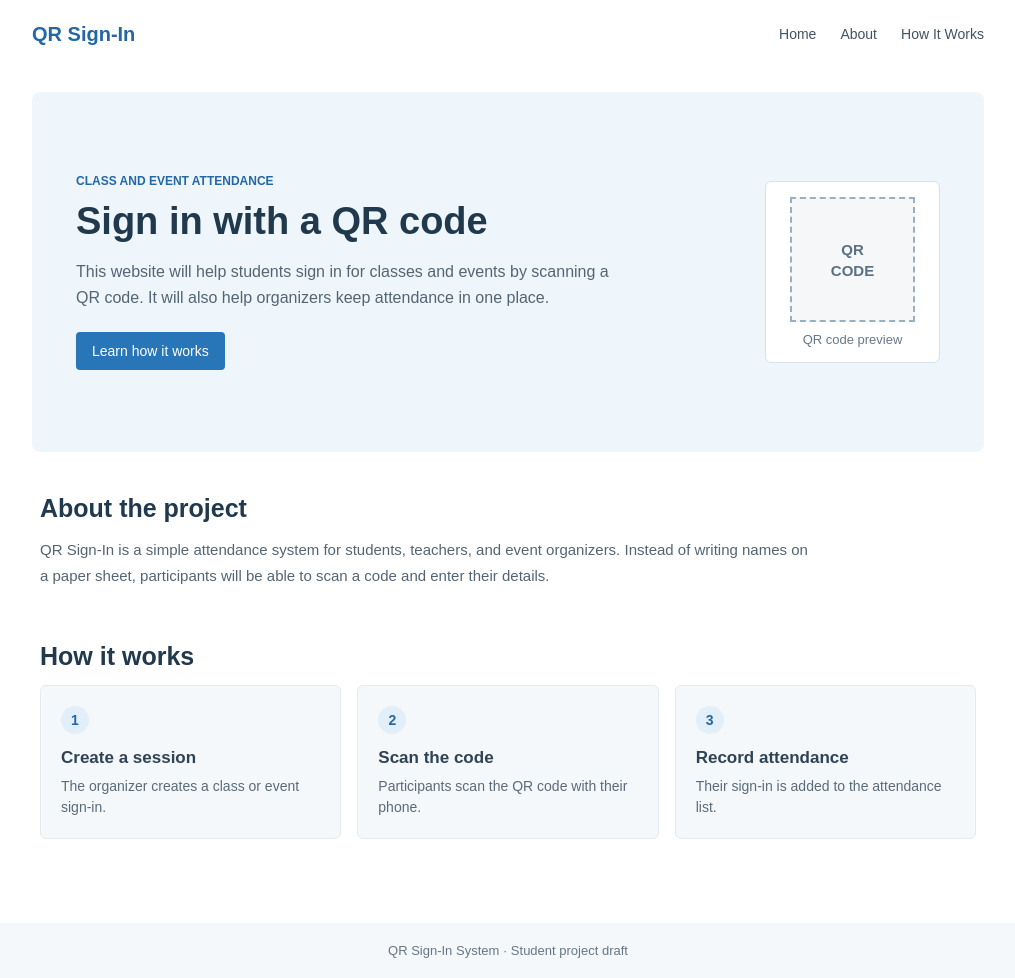
After one commit to aaravlamba7/gatepass, a PHP site: page /index.html in a window 1280 px wide. The commit adds this page. Shown: the whole page, without its empty margins (132-1147 px from the left). Run offline with PHP 8.4, Linux system fonts and the light colour scheme.

Commit message:
Add files via upload

```diff
--- /dev/null
+++ b/index.html
@@ -0,0 +1,66 @@
+<!doctype html>
+<html lang="en">
+<head>
+  <meta charset="utf-8">
+  <meta name="viewport" content="width=device-width, initial-scale=1">
+  <title>QR Sign-In System</title>
+  <link rel="stylesheet" href="style.css">
+</head>
+<body>
+  <header>
+    <nav class="navbar">
+      <a class="logo" href="#home">QR Sign-In</a>
+      <div class="nav-links">
+        <a href="#home">Home</a>
+        <a href="#about">About</a>
+        <a href="#how-it-works">How It Works</a>
+      </div>
+    </nav>
+  </header>
+
+  <main>
+    <section class="intro" id="home">
+      <div class="intro-text">
+        <p class="small-heading">CLASS AND EVENT ATTENDANCE</p>
+        <h1>Sign in with a QR code</h1>
+        <p class="intro-copy">This website will help students sign in for classes and events by scanning a QR code. It will also help organizers keep attendance in one place.</p>
+        <a class="button" href="#how-it-works">Learn how it works</a>
+      </div>
+      <div class="qr-placeholder" aria-label="QR code preview placeholder">
+        <div class="qr-box">QR<br>CODE</div>
+        <p>QR code preview</p>
+      </div>
+    </section>
+
+    <section class="about-section" id="about">
+      <h2>About the project</h2>
+      <p>QR Sign-In is a simple attendance system for students, teachers, and event organizers. Instead of writing names on a paper sheet, participants will be able to scan a code and enter their details.</p>
+    </section>
+
+    <section class="how-section" id="how-it-works">
+      <h2>How it works</h2>
+      <div class="steps">
+        <article class="step">
+          <span class="number">1</span>
+          <h3>Create a session</h3>
+          <p>The organizer creates a class or event sign-in.</p>
+        </article>
+        <article class="step">
+          <span class="number">2</span>
+          <h3>Scan the code</h3>
+          <p>Participants scan the QR code with their phone.</p>
+        </article>
+        <article class="step">
+          <span class="number">3</span>
+          <h3>Record attendance</h3>
+          <p>Their sign-in is added to the attendance list.</p>
+        </article>
+      </div>
+    </section>
+  </main>
+
+  <footer>
+    <p>QR Sign-In System · Student project draft</p>
+  </footer>
+</body>
+</html>
--- a/style.css
+++ b/style.css
@@ -1,84 +1,251 @@
-* { box-sizing: border-box; }
-body { margin: 0; color: #263746; background: #fff; font-family: Arial, sans-serif; }
-a { color: #2467a5; }
-button, input { font: inherit; }
-.container { width: min(1000px, calc(100% - 36px)); margin: 0 auto; }
-.topbar { border-bottom: 1px solid #e2e9ee; }
-.nav { min-height: 64px; display: flex; align-items: center; justify-content: space-between; }
-.brand { color: #2467a5; font-size: 20px; font-weight: 700; text-decoration: none; }
-.nav-links { display: flex; gap: 22px; }
-.nav-links a { color: #405366; font-size: 14px; text-decoration: none; }
-.nav-links a:hover { color: #2467a5; }
-.hero { display: grid; grid-template-columns: 1.2fr .8fr; gap: 35px; align-items: center; padding: 48px 0 42px; }
-.eyebrow { margin: 0 0 9px; color: #2467a5; font-size: 12px; font-weight: 700; }
-h1 { margin: 0 0 13px; color: #20394d; font-size: 36px; }
-.lead { max-width: 570px; margin: 0 0 12px; color: #536575; font-size: 17px; line-height: 1.6; }
-.note, .small-note { color: #72818d; font-size: 12px; line-height: 1.55; }
-.form-card { padding: 23px; border: 1px solid #dce6ed; border-radius: 6px; background: #f8fafb; }
-.form-card h2 { margin: 0 0 8px; color: #20394d; font-size: 21px; }
-.form-card > p { color: #5b6d7b; font-size: 14px; line-height: 1.5; }
-form { display: grid; gap: 9px; }
-label { margin-top: 4px; color: #405366; font-size: 13px; font-weight: 700; }
-input { width: 100%; min-height: 40px; padding: 9px 10px; border: 1px solid #cdd9e2; border-radius: 4px; background: #fff; color: #263746; }
-input:focus { outline: 2px solid #b8d7f0; border-color: #4386be; }
-.button { min-height: 39px; display: inline-flex; align-items: center; justify-content: center; padding: 8px 13px; border: 1px solid #2875b8; border-radius: 4px; background: #2875b8; color: #fff; font-size: 13px; font-weight: 700; text-decoration: none; cursor: pointer; }
-.button:hover { background: #1e5e96; }
-.button:disabled { opacity: .55; cursor: not-allowed; }
-.button-secondary { border-color: #b9cbd8; background: #fff; color: #31536e; }
-.button-secondary:hover { background: #eef6fc; }
-.button-danger { border-color: #b74b4b; background: #b74b4b; }
-.button-danger:hover { background: #963939; }
-.steps-section { padding: 22px 0 35px; border-top: 1px solid #e4ebf0; }
-.steps-section h2, .about-section h2 { margin: 0 0 14px; color: #20394d; font-size: 24px; }
-.steps { display: grid; grid-template-columns: repeat(3, 1fr); gap: 14px; }
-.step { padding: 16px; border: 1px solid #e1e8ed; border-radius: 5px; background: #f7f9fa; }
-.step > span { width: 25px; height: 25px; display: grid; place-items: center; border-radius: 50%; background: #e1eff8; color: #2467a5; font-size: 13px; font-weight: bold; }
-.step h3 { margin: 12px 0 6px; color: #2e4355; font-size: 16px; }
-.step p { margin: 0; color: #5a6b79; font-size: 13px; line-height: 1.5; }
-.session-header { display: flex; align-items: center; justify-content: space-between; gap: 20px; padding: 28px 0 20px; }
-.session-header h1 { margin-bottom: 8px; }
-.status { margin: 0; font-size: 13px; }
-.status::before { content: ''; width: 8px; height: 8px; display: inline-block; margin-right: 7px; border-radius: 50%; background: #349765; }
-.status.closed::before { background: #b74b4b; }
-.status.open { color: #28784f; }
-.status.closed { color: #a03b3b; }
-.dashboard-actions { display: flex; gap: 9px; align-items: center; }
-.inline-form { display: inline; }
-.dashboard-grid { display: grid; grid-template-columns: 310px 1fr; gap: 17px; align-items: start; }
-.qr-card { text-align: center; }
-.qr-card h2, .attendance-card h2 { font-size: 19px; }
-.qr-box { min-height: 205px; display: grid; place-items: center; margin: 14px auto; }
-.qr-box img, .qr-box canvas { max-width: 100%; }
-.copy-row { display: flex; gap: 7px; }
-.copy-row input { min-width: 0; font-size: 11px; }
-.attendance-title { display: flex; align-items: center; justify-content: space-between; }
-.attendance-title p { margin: 0 0 10px; color: #657786; font-size: 13px; }
-.table-wrap { overflow-x: auto; }
-table { width: 100%; border-collapse: collapse; text-align: left; font-size: 13px; }
-th, td { padding: 10px 8px; border-bottom: 1px solid #e1e8ed; }
-th { color: #526575; background: #f2f6f8; font-size: 12px; }
-.empty { padding: 20px 0; color: #71808c; }
-.organizer-note { margin-top: 13px; }
-.narrow { max-width: 560px; padding-top: 35px; }
-.page-card { padding: 27px; }
-.page-card form { margin-top: 17px; }
-.notice { padding: 10px; border-radius: 4px; font-size: 14px; }
-.notice.success { background: #edf7ef; color: #25733f; }
-.notice.error { background: #fff0f0; color: #a13737; }
-.about-section { margin-top: 22px; border-top: 1px solid #e4ebf0; padding-top: 22px; }
-.about-section p { max-width: 740px; color: #536575; font-size: 14px; line-height: 1.7; }
-footer { margin-top: 32px; padding: 17px; background: #f3f7fa; color: #667887; text-align: center; font-size: 13px; }
-footer p { margin: 0; }
-@media (max-width: 700px) {
-  .hero { grid-template-columns: 1fr; gap: 19px; padding: 32px 0; }
-  h1 { font-size: 31px; }
-  .steps, .dashboard-grid { grid-template-columns: 1fr; }
-  .session-header { align-items: flex-start; flex-direction: column; }
-  .dashboard-actions { flex-wrap: wrap; }
+* {
+  box-sizing: border-box;
 }
-@media (max-width: 450px) {
-  .container { width: calc(100% - 28px); }
-  .nav { align-items: flex-start; flex-direction: column; padding: 13px 0; gap: 10px; }
-  .nav-links { gap: 15px; }
-  .copy-row { flex-direction: column; }
+
+html {
+  scroll-behavior: smooth;
 }
+
+body {
+  margin: 0;
+  color: #263746;
+  background: #ffffff;
+  font-family: Arial, sans-serif;
+}
+
+.navbar {
+  max-width: 1000px;
+  min-height: 68px;
+  margin: 0 auto;
+  padding: 0 24px;
+  display: flex;
+  align-items: center;
+  justify-content: space-between;
+}
+
+.logo {
+  color: #2467a5;
+  font-size: 20px;
+  font-weight: bold;
+  text-decoration: none;
+}
+
+.nav-links {
+  display: flex;
+  gap: 24px;
+}
+
+.nav-links a {
+  color: #405366;
+  font-size: 14px;
+  text-decoration: none;
+}
+
+.nav-links a:hover {
+  color: #2467a5;
+}
+
+main {
+  max-width: 1000px;
+  margin: 0 auto;
+  padding: 24px;
+}
+
+.intro {
+  min-height: 360px;
+  padding: 44px;
+  display: flex;
+  align-items: center;
+  justify-content: space-between;
+  gap: 40px;
+  background: #eef6fc;
+  border-radius: 8px;
+}
+
+.intro-text {
+  max-width: 590px;
+}
+
+.small-heading {
+  margin: 0 0 12px;
+  color: #2467a5;
+  font-size: 12px;
+  font-weight: bold;
+}
+
+h1 {
+  margin: 0 0 16px;
+  color: #20394d;
+  font-size: 38px;
+}
+
+.intro-copy {
+  max-width: 540px;
+  margin: 0 0 22px;
+  color: #536575;
+  font-size: 16px;
+  line-height: 1.6;
+}
+
+.button {
+  display: inline-block;
+  padding: 11px 16px;
+  color: #ffffff;
+  background: #2875b8;
+  border-radius: 4px;
+  font-size: 14px;
+  text-decoration: none;
+}
+
+.button:hover {
+  background: #1e5e96;
+}
+
+.qr-placeholder {
+  width: 175px;
+  flex: 0 0 175px;
+  padding: 15px;
+  text-align: center;
+  background: #ffffff;
+  border: 1px solid #d7e3eb;
+  border-radius: 6px;
+}
+
+.qr-box {
+  width: 125px;
+  height: 125px;
+  margin: 0 auto;
+  display: flex;
+  align-items: center;
+  justify-content: center;
+  color: #5a7184;
+  background: #f5f7f8;
+  border: 2px dashed #9aafbf;
+  font-size: 15px;
+  font-weight: bold;
+  line-height: 1.4;
+}
+
+.qr-placeholder p {
+  margin: 10px 0 0;
+  color: #667887;
+  font-size: 13px;
+}
+
+.about-section,
+.how-section {
+  padding: 42px 8px 12px;
+}
+
+h2 {
+  margin: 0 0 14px;
+  color: #20394d;
+  font-size: 25px;
+}
+
+.about-section > p {
+  max-width: 780px;
+  margin: 0;
+  color: #536575;
+  font-size: 15px;
+  line-height: 1.7;
+}
+
+.steps {
+  display: grid;
+  grid-template-columns: repeat(3, 1fr);
+  gap: 16px;
+}
+
+.step {
+  padding: 20px;
+  background: #f5f8fa;
+  border: 1px solid #e3eaf0;
+  border-radius: 6px;
+}
+
+.number {
+  width: 28px;
+  height: 28px;
+  display: inline-flex;
+  align-items: center;
+  justify-content: center;
+  color: #2467a5;
+  background: #e2eff9;
+  border-radius: 50%;
+  font-size: 14px;
+  font-weight: bold;
+}
+
+.step h3 {
+  margin: 14px 0 8px;
+  color: #2e4355;
+  font-size: 17px;
+}
+
+.step p {
+  margin: 0;
+  color: #5a6b79;
+  font-size: 14px;
+  line-height: 1.5;
+}
+
+footer {
+  margin-top: 48px;
+  padding: 20px 24px;
+  color: #657786;
+  background: #f5f8fa;
+  text-align: center;
+  font-size: 13px;
+}
+
+footer p {
+  margin: 0;
+}
+
+@media (max-width: 650px) {
+  .navbar {
+    padding: 14px 20px;
+    align-items: flex-start;
+    gap: 14px;
+  }
+
+  .nav-links {
+    flex-wrap: wrap;
+    justify-content: flex-end;
+    gap: 10px 16px;
+  }
+
+  .nav-links a {
+    font-size: 13px;
+  }
+
+  main {
+    padding: 16px;
+  }
+
+  .intro {
+    min-height: auto;
+    padding: 28px 22px;
+    flex-direction: column;
+    align-items: flex-start;
+    gap: 28px;
+  }
+
+  h1 {
+    font-size: 32px;
+  }
+
+  .qr-placeholder {
+    align-self: center;
+  }
+
+  .steps {
+    grid-template-columns: 1fr;
+  }
+
+  .about-section,
+  .how-section {
+    padding-top: 34px;
+  }
+}
```
Also changed, not shown: 3 other files.
